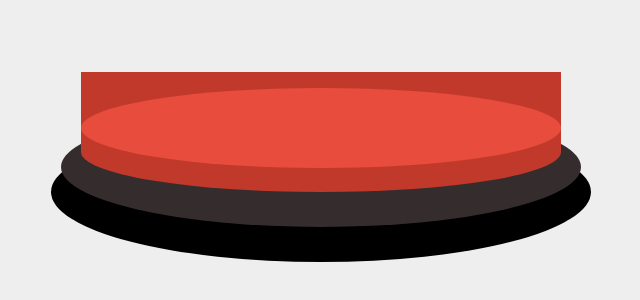
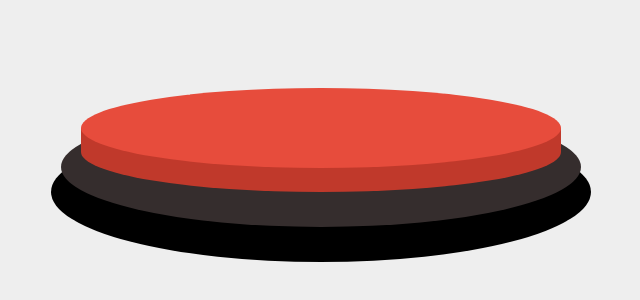
Before and after one commit to RaphaelWirawan/bruhButton, a plain HTML site: page index.html in a window 1280 px wide. Shown: the part 288-588 px from the top of the page, without its empty margins (319-959 px from the left). Drawn offline with Linux system fonts and the light colour scheme.

Commit message:
Fixed button height

```diff
--- a/style.css
+++ b/style.css
@@ -46,7 +46,7 @@ body {
   bottom: 50%;
   left: 0%;
   width: 480px;
-  height: 80px;
+  height: 24px;
   -webkit-transition: height 0.1s;
   transition: height 0.1s;
 }
```
